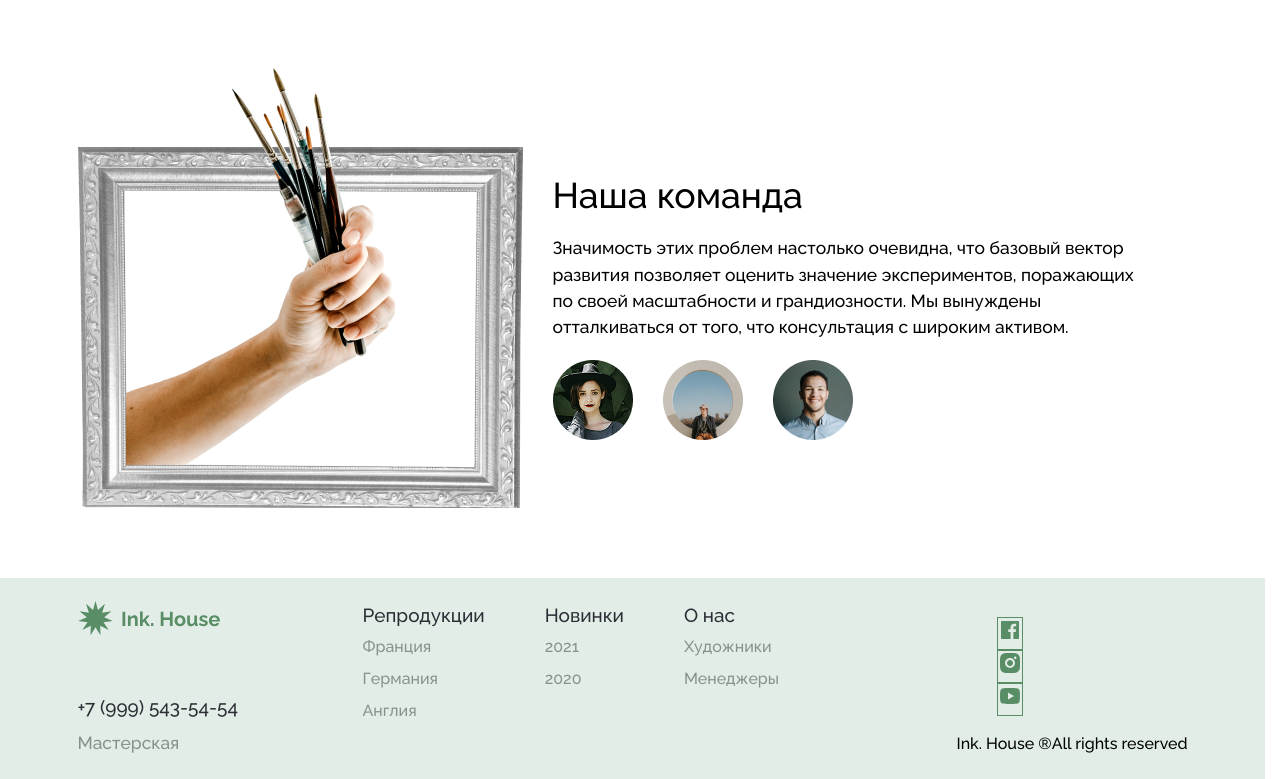
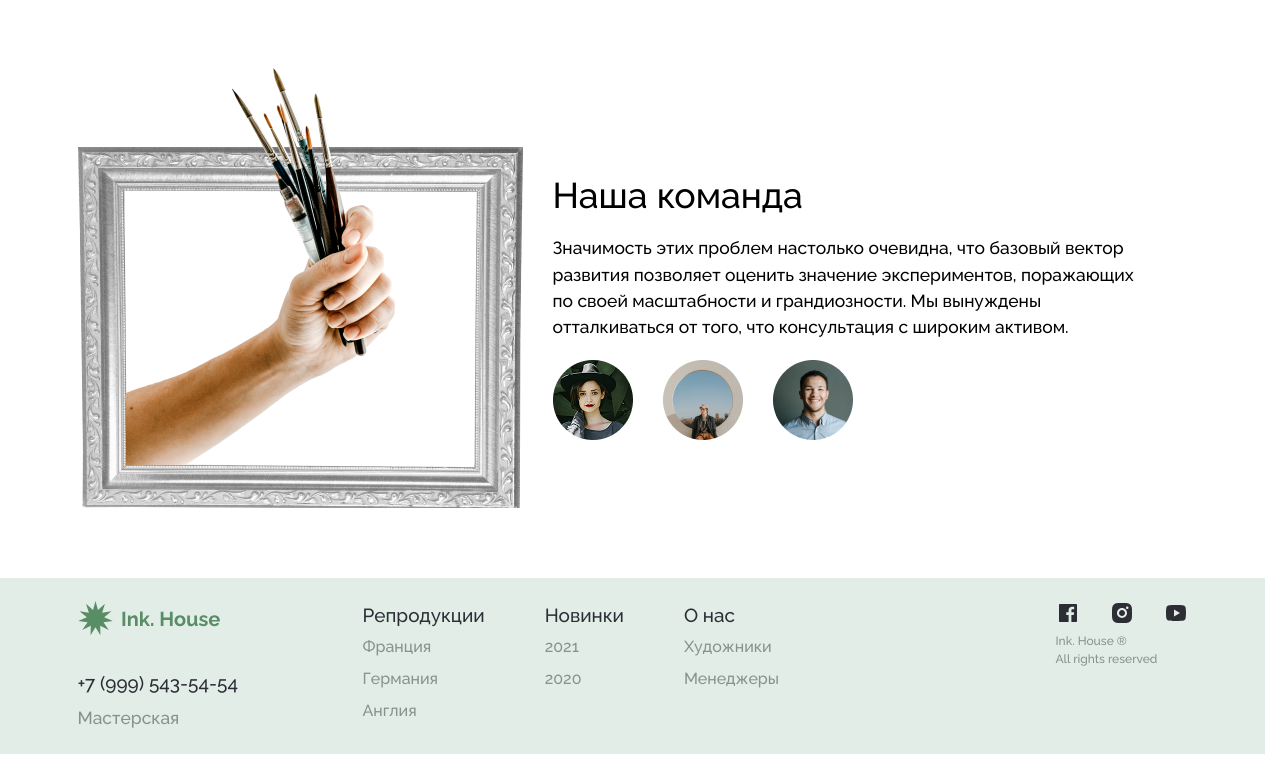
Before and after one commit to BlackDarkes/House, a React (Vite) app in the folder frontend/: page / in a window 1280 px wide. Shown: the part 1668-2447 px from the top of the page. After the commit the page ends 2422 px from the top, so only its background shows below. Built offline with nearby package versions, Linux system fonts and the light colour scheme; no server answers.

Commit message:
Сделано footer

```diff
--- a/frontend/src/modules/burger/components/burgerBlock/BurgerBlock.tsx
+++ b/frontend/src/modules/burger/components/burgerBlock/BurgerBlock.tsx
@@ -13,9 +13,9 @@ export const BurgerBlock = ({ closeBurger }: IBurgerBlock) => {
         <IconBurgerClose />
       </button>
       <ul className={styles.burgerList}>
-        <li><a href="#" className={styles.burgerLink}>Репродукции</a></li>
-        <li><a href="#" className={styles.burgerLink}>Новинки</a></li>
-        <li><a href="#" className={styles.burgerLink}>О нас</a></li>
+        <li><a href="#reproduction" className={styles.burgerLink}>Репродукции</a></li>
+        <li><a href="#news" className={styles.burgerLink}>Новинки</a></li>
+        <li><a href="#team" className={styles.burgerLink}>О нас</a></li>
       </ul>
     </>
   );
--- a/frontend/src/modules/footer/components/footerBlock/FooterBlock.module.scss
+++ b/frontend/src/modules/footer/components/footerBlock/FooterBlock.module.scss
@@ -18,11 +18,20 @@
       color: $grayText;
       margin-bottom: rem(8);
       width: rem(170);
+
+      @include tablet() {
+        width: auto;
+      }
     }
 
     &Master {
       @include fluid-text(18, 16);
       color: $grayLight;
+    }
+
+    @include tablet() {
+      flex-direction: row;
+      justify-content: space-between;
     }
   }
 
@@ -34,6 +43,12 @@
     &List {
       display: flex;
       column-gap: rem(60);
+
+      @include mobile-s() {
+        flex-wrap: wrap;
+        justify-content: space-between;
+        row-gap: rem(20);
+      }
     }
 
     &Item {
@@ -65,5 +80,62 @@
         color: $grayText;
       }
     }
+
+    .buttons {
+      display: flex;
+      flex-direction: column;
+
+      &List {
+        display: flex;
+        column-gap: rem(30);
+
+        @include mobile() {
+          justify-content: center;
+        }
+      }
+
+      &Button {
+        display: inline-flex;
+        border: 0;
+        color: $grayText;
+
+        &:focus-visible {
+          color: $greenButton;
+          background-color: $greenFocus;
+        }
+
+        &:active {
+          color: $greenActive;
+        }
+
+        @include hover() {
+          color: $greenButton;
+          background-color: transparent;
+        }
+      }
+
+      &Secure {
+        display: flex;
+        flex-direction: column;
+        row-gap: rem96;
+        font-size: rem(12);
+        color: $grayLight;
+
+        @include mobile() {
+          flex-direction: row;
+          column-gap: rem(3);
+        }
+      }
+    }
+
+    @include mobile() {
+      flex-direction: column;
+      align-items: center;
+    }
+  }
+
+  @include tablet() {
+    flex-direction: column;
+    row-gap: rem(30);
   }
 }
--- a/frontend/src/modules/footer/components/footerBlock/FooterBlock.tsx
+++ b/frontend/src/modules/footer/components/footerBlock/FooterBlock.tsx
@@ -35,26 +35,26 @@ export const FooterBlock = () => {
           </li>
         </ul>
 
-        <div>
-          <ul>
+        <div className={styles.buttons}>
+          <ul className={styles.buttonsList}>
             <li>
-              <Button ariaLabel="facebook" type="button">
+              <Button ariaLabel="facebook" type="button" className={styles.buttonsButton}>
                 <IconFacebook />
               </Button>
             </li>
             <li>
-              <Button ariaLabel="instagram" type="button">
+              <Button ariaLabel="instagram" type="button" className={styles.buttonsButton}>
                 <IconInstagram />
               </Button>
             </li>
             <li>
-              <Button ariaLabel="youtube" type="button">
+              <Button ariaLabel="youtube" type="button" className={styles.buttonsButton}>
                 <IconYoutube />
               </Button>
             </li>
           </ul>
 
-          <p>
+          <p className={styles.buttonsSecure}>
             <span>Ink. House ®</span>
             <span>All rights reserved</span>
           </p>
--- a/frontend/src/modules/header/components/navigation/Navigation.tsx
+++ b/frontend/src/modules/header/components/navigation/Navigation.tsx
@@ -7,17 +7,17 @@ export const Navigation = () => {
       <nav>
         <ul className={styles.headerList}>
           <li>
-            <a href="#" className={styles.headerLink}>
+            <a href="#reproduction" className={styles.headerLink}>
               Репродукции
             </a>
           </li>
           <li>
-            <a href="#" className={styles.headerLink}>
+            <a href="#news" className={styles.headerLink}>
               Новинки
             </a>
           </li>
           <li>
-            <a href="#" className={styles.headerLink}>
+            <a href="#team" className={styles.headerLink}>
               О нас
             </a>
           </li>
--- a/frontend/src/modules/newCollection.tsx/NevCollection.tsx
+++ b/frontend/src/modules/newCollection.tsx/NevCollection.tsx
@@ -4,7 +4,7 @@ import styles from './NevCollection.module.scss'
 
 export const NewCollection = () => {
   return (
-    <section className={styles.NevCollection}>
+    <section className={styles.NevCollection} id="news">
       <Container>
         <NewCollectionBlock />
       </Container>
--- a/frontend/src/modules/reproductions/Reproductions.tsx
+++ b/frontend/src/modules/reproductions/Reproductions.tsx
@@ -14,7 +14,7 @@ export const Reproductions = () => {
   })
 
   return (
-    <section className={styles.reproduction}>
+    <section className={styles.reproduction} id="reproduction">
       <Container>
         <Title buttons={buttons} />
         <ReproductionsBlock isLoading={isLoading} error={error} reproductions={generateReproductions} />
--- a/frontend/src/modules/team/Team.tsx
+++ b/frontend/src/modules/team/Team.tsx
@@ -4,7 +4,7 @@ import styles from "./Team.module.scss";
 
 export const Team = () => {
   return (
-    <section className={styles.team}>
+    <section className={styles.team} id="team">
       <Container>
         <TeamBlock />
       </Container>
```
